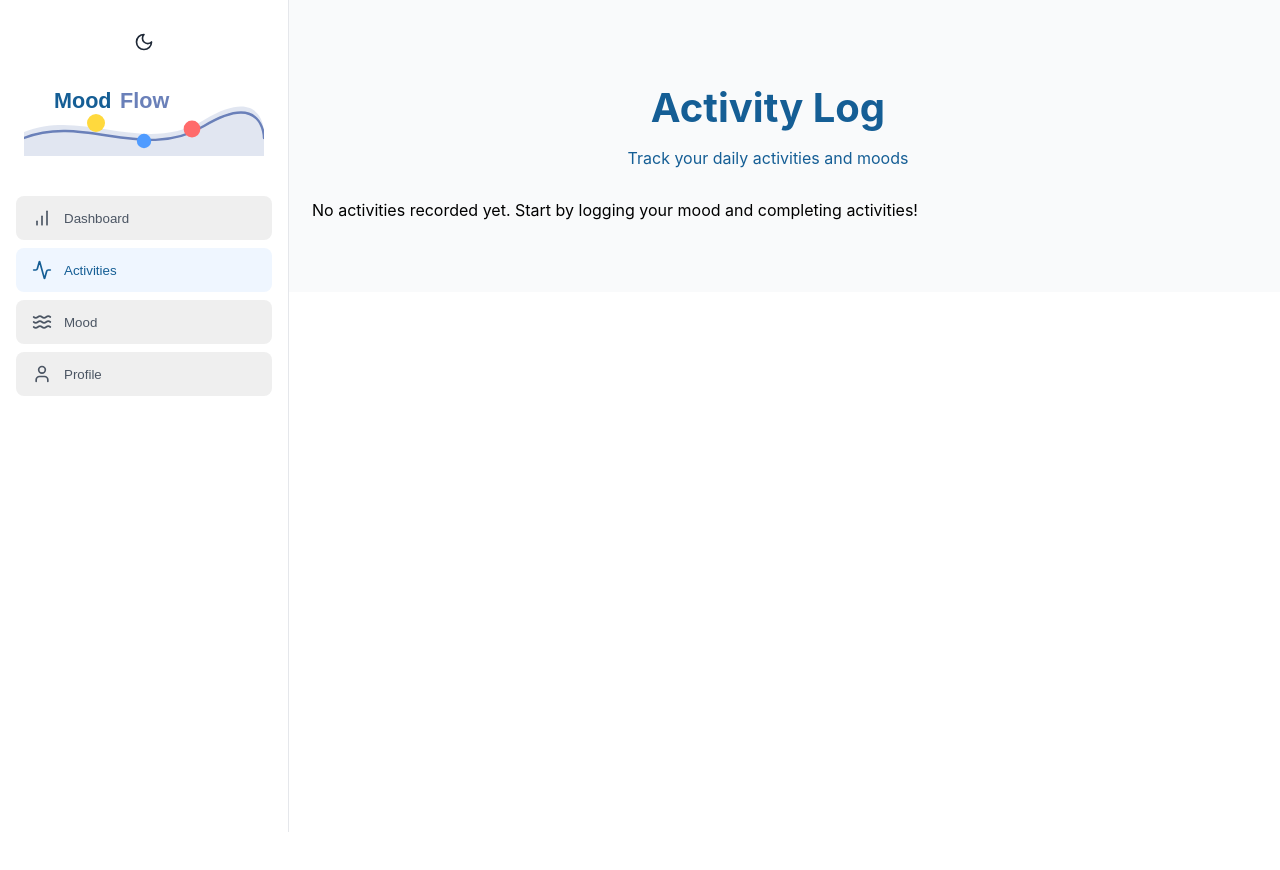
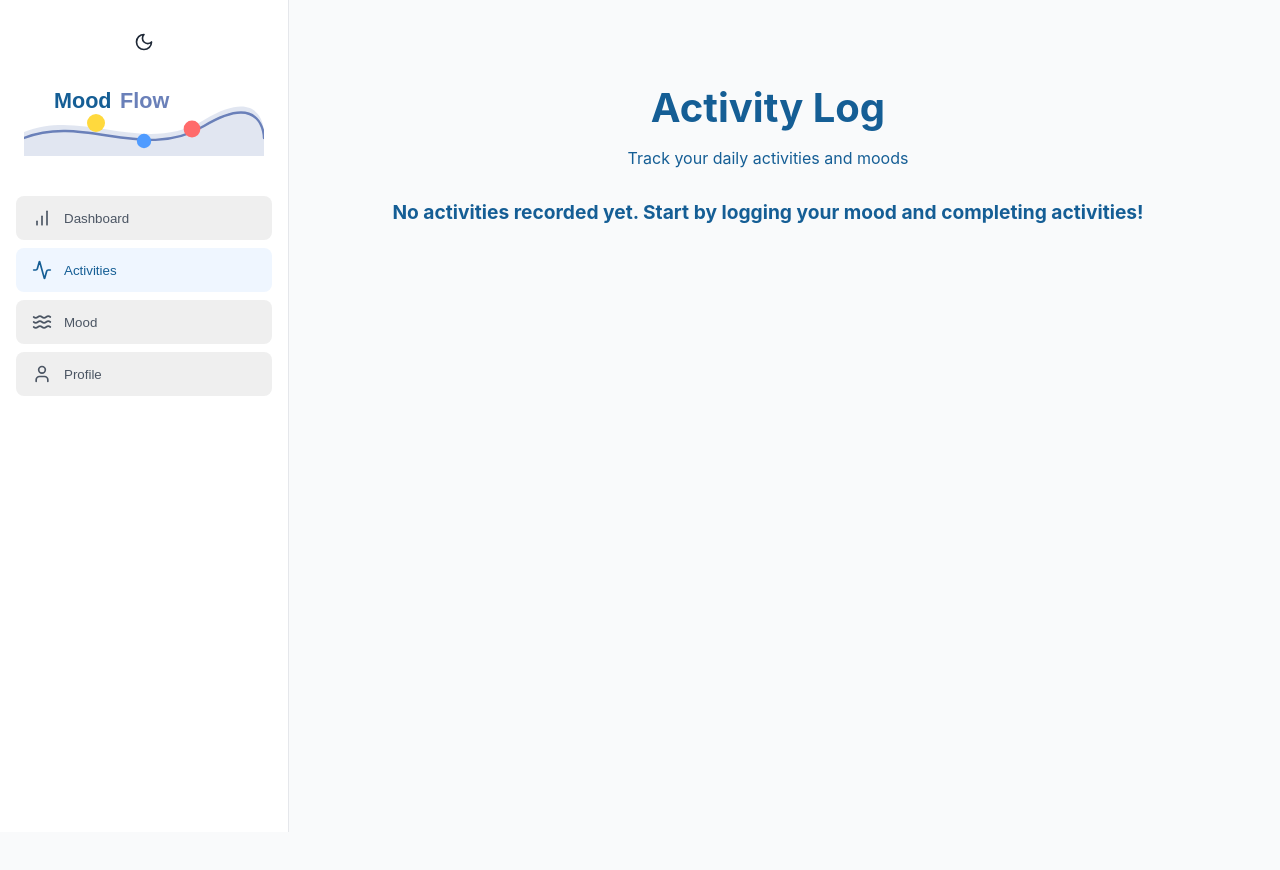
Before and after one commit to aryanballani/MoodFlow, a React (Create React App) app in the folder client/: page /activities in a window 1280 px wide. Shown: the top 870 px of the page. Before the commit the page ends 800 px from the top, so only its background shows below. Built offline with nearby package versions, Linux system fonts and the light colour scheme; the HTML template or start-up script is replaced by a standard one.

Commit message:
activities css

```diff
--- a/client/src/styles/activities.css
+++ b/client/src/styles/activities.css
@@ -88,7 +88,15 @@
 }
 
 .no-activities {
+    height: 100vh; /* Full viewport height */
+  }
 
+.no-activities p{
+    color: var(--color-primary);
+    font-size: 1.2rem;
+    font-weight: bold;
+    margin-bottom: 0.5rem;
+    text-align: center;
 }
 
 /* Weather icons */
```
